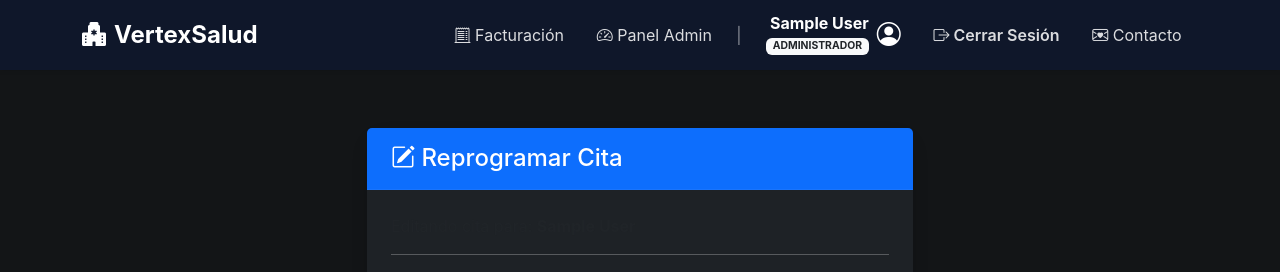
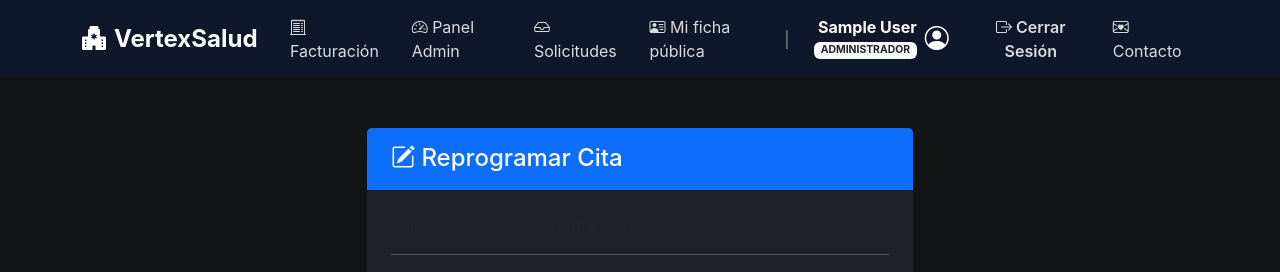
Before and after one commit to CarlosJimenez1969/sistema_salud, a Django app: page /citas/editar/1/ in a window 1280 px wide. Shown: the top 272 px of the page. Run offline with Django 5.2, Linux system fonts and the light colour scheme; a user stored in the database is signed in; data comes from the database, SQL or seed files in the repository; tables that the repository leaves empty hold one stand-in row (values such as "Sample post"); some libraries are stand-ins or nearby versions.

Commit message:
Ficha publica: mostrar el item en el menu tambien para admin con perfil de medico
medico10 tiene role=ADMIN pero tambien perfil_medico; el menu de admin no
mostraba "Mi ficha publica"/"Solicitudes". Se agregan esos items en la rama
ADMIN cuando el usuario tiene perfil_medico.

Co-Authored-By: Claude Opus 4.8 <noreply@anthropic.com>

```diff
--- a/templates/base.html
+++ b/templates/base.html
@@ -54,6 +54,18 @@
                                     <i class="bi bi-speedometer2"></i> Panel Admin
                                 </a>
                             </li>
+                            {% if user.perfil_medico %}
+                            <li class="nav-item">
+                                <a class="nav-link" href="{% url 'solicitudes_cita' %}">
+                                    <i class="bi bi-inbox"></i> Solicitudes
+                                </a>
+                            </li>
+                            <li class="nav-item">
+                                <a class="nav-link" href="{% url 'ficha_editar' %}">
+                                    <i class="bi bi-person-vcard"></i> Mi ficha pública
+                                </a>
+                            </li>
+                            {% endif %}
                         {% elif user.role == 'MEDICO' %}
                             <li class="nav-item dropdown">
                                 <a class="nav-link dropdown-toggle" href="#" role="button" data-bs-toggle="dropdown" aria-expanded="false">
```
